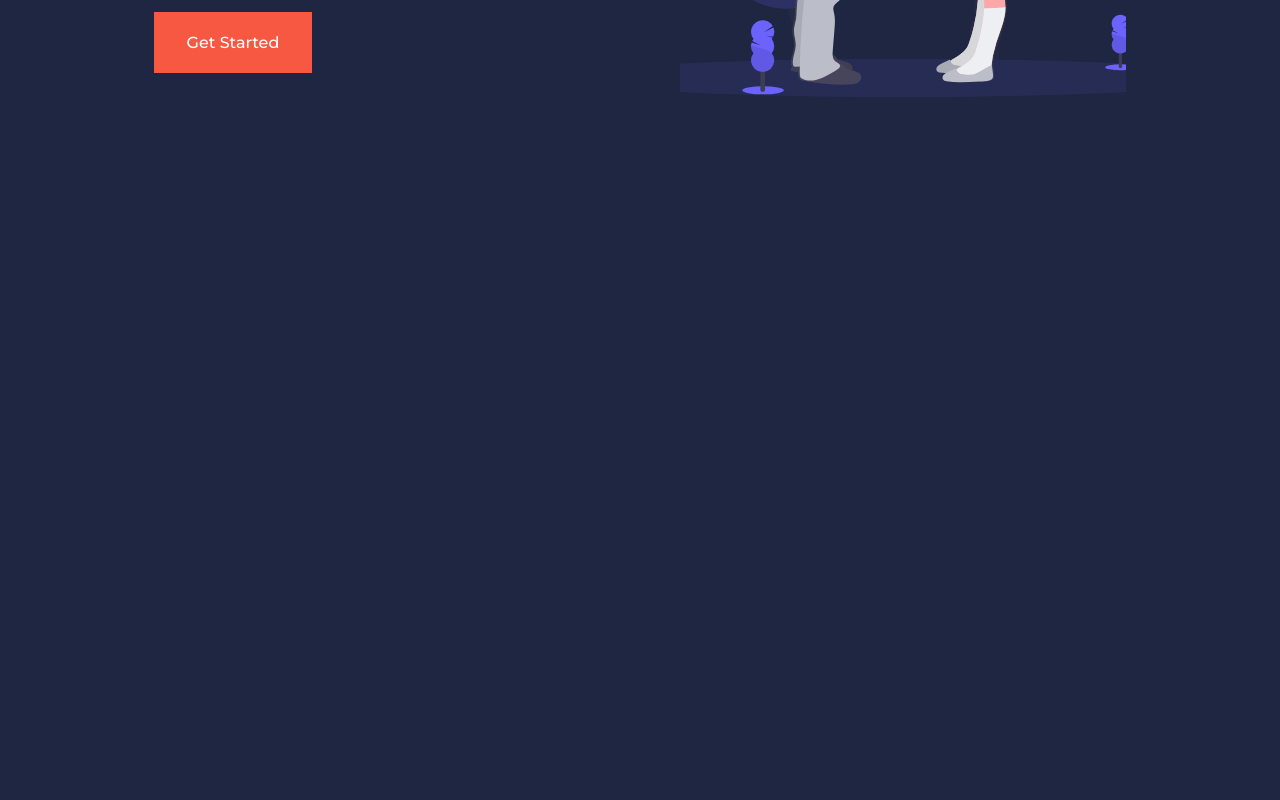
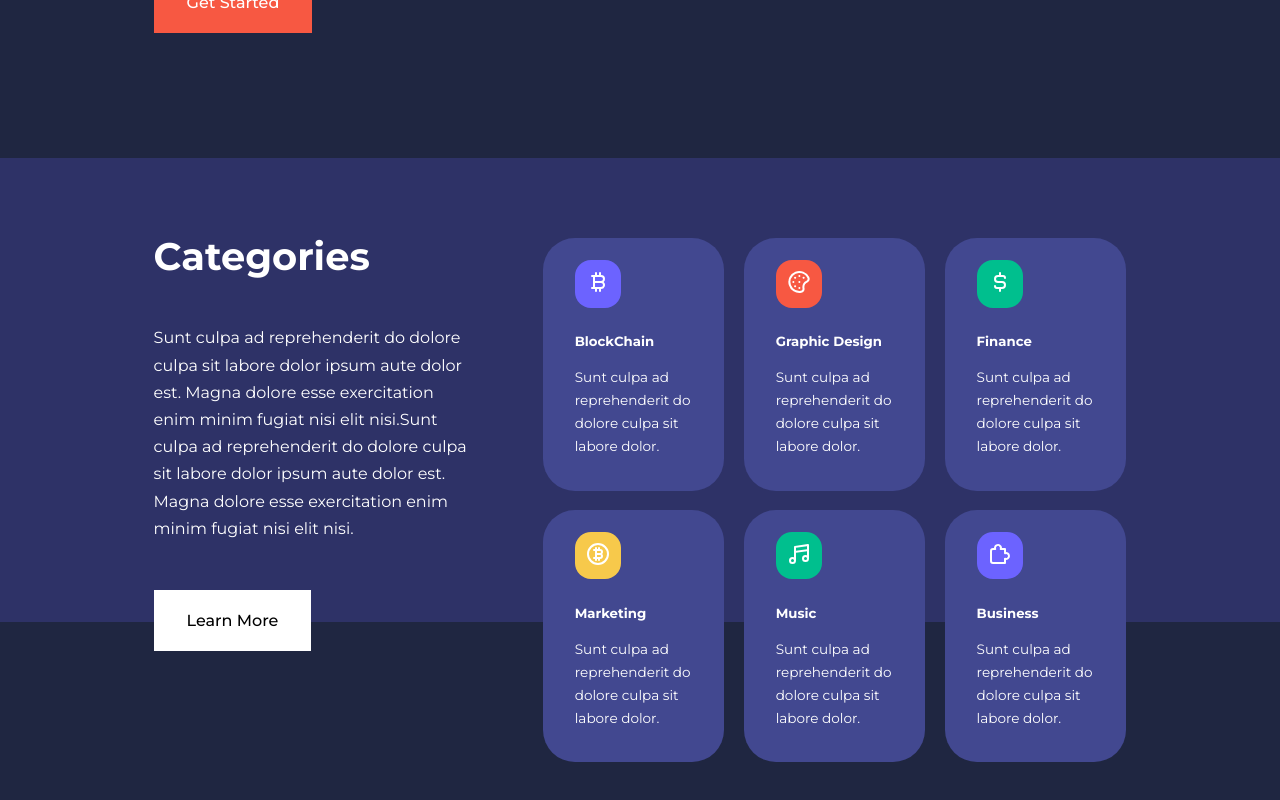
Before and after one commit to mrobeidat/Education-Site, a Next.js app: page / in a window 1280 px wide. Shown: the part 482-1282 px from the top of the page. Before the commit the page ends 800 px from the top, so only its background shows below. Built offline with nearby package versions, Linux system fonts and the light colour scheme.

Commit message:
categories section + navbar scroll effect

```diff
--- a/Components/Navbar.js
+++ b/Components/Navbar.js
@@ -1,9 +1,22 @@
-import React from "react";
+import React, { useState, useEffect } from "react";
 import * as Unicons from "@iconscout/react-unicons";
-const Header = () => {
+const Navbar = () => {
+  const [navbar, setNavbar] = useState(false);
+
+  const onScroll = () => {
+    if (window.scrollY >= 50) {
+      setNavbar(true);
+    } else {
+      setNavbar(false);
+    }
+  };
+  useEffect(() => {
+    window.addEventListener("scroll", onScroll);
+  });
+
   return (
     <>
-      <nav>
+      <nav className={navbar ? "navbar active" : "navbar"}>
         <div class="container nav__container">
           <a href="/">
             <h4>Egator</h4>
@@ -34,4 +47,4 @@ const Header = () => {
   );
 };
 
-export default Header;
+export default Navbar;
--- a/pages/index.js
+++ b/pages/index.js
@@ -1,4 +1,4 @@
-import React from "react";
+import React,{useState} from "react";
 import * as Unicons from "@iconscout/react-unicons";
 import Link from "next/link";
 import Image from "next/image";
@@ -6,6 +6,7 @@ import Image from "next/image";
 export default function Home() {
   return (
     <>
+
       <header>
         <div className="container header__container">
           <div className="header__left">
@@ -22,11 +23,94 @@ export default function Home() {
           </div>
           <div className="header__right">
             <div className="header__right-image">
-              <Image src="/assests/header.svg" width={500} height={500} />
+              <Image src="/assests/header.svg" width={450} height={300} />
             </div>
           </div>
         </div>
       </header>
+
+      {/* Categories Section */}
+      <section className="categories">
+        <div className="container categories__container">
+          <div className="categories__left">
+            <h1>Categories</h1>
+            <p>
+              Sunt culpa ad reprehenderit do dolore culpa sit labore dolor ipsum
+              aute dolor est. Magna dolore esse exercitation enim minim fugiat
+              nisi elit nisi.Sunt culpa ad reprehenderit do dolore culpa sit labore dolor ipsum
+              aute dolor est. Magna dolore esse exercitation enim minim fugiat
+              nisi elit nisi.
+            </p>
+            <Link href="/Courses">
+              <a href="#" className="btn">
+                Learn More
+              </a>
+            </Link>
+          </div>
+
+          <div className="categories__right">
+            <article className="category">
+              <span className="category__icon">
+              <Unicons.UilBitcoinSign  />
+              </span>
+              <h5>BlockChain</h5>
+              <p>
+                Sunt culpa ad reprehenderit do dolore culpa sit labore dolor.
+              </p>
+            </article>
+
+            <article className="category">
+              <span className="category__icon">
+              <Unicons.UilPalette />
+              </span>
+              <h5>Graphic Design</h5>
+              <p>
+                Sunt culpa ad reprehenderit do dolore culpa sit labore dolor.
+              </p>
+            </article>
+
+            <article className="category">
+              <span className="category__icon">
+              <Unicons.UilDollarSignAlt />
+              </span>
+              <h5>Finance</h5>
+              <p>
+                Sunt culpa ad reprehenderit do dolore culpa sit labore dolor.
+              </p>
+            </article>
+
+            <article className="category">
+              <span className="category__icon">
+              <Unicons.UilBitcoinCircle />
+              </span>
+              <h5>Marketing</h5>
+              <p>
+                Sunt culpa ad reprehenderit do dolore culpa sit labore dolor.
+              </p>
+            </article>
+
+            <article className="category">
+              <span className="category__icon">
+              <Unicons.UilMusic />
+              </span>
+              <h5>Music</h5>
+              <p>
+                Sunt culpa ad reprehenderit do dolore culpa sit labore dolor.
+              </p>
+            </article>
+
+            <article className="category">
+              <span className="category__icon">
+              <Unicons.UilPuzzlePiece />
+              </span>
+              <h5>Business</h5>
+              <p>
+                Sunt culpa ad reprehenderit do dolore culpa sit labore dolor.
+              </p>
+            </article>
+          </div>
+        </div>
+      </section>
     </>
   );
 }
--- /dev/null
+++ b/styles/Categories.scss
@@ -0,0 +1,64 @@
+.categories {
+  background: $Color-bg1;
+  height: 29rem;
+
+  .categories__container {
+    display: grid;
+    grid-template-columns: 40% 60%;
+    // gap: 4rem;
+    padding: 5rem 0rem;
+
+    h1 {
+      line-height: 1;
+      margin-bottom: 3rem;
+    }
+    .categories__left {
+      margin-right: 4rem;
+    }
+    .categories__left p {
+      margin: 1rem 0 3rem;
+    }
+    .categories__right {
+      display: grid;
+      grid-template-columns: repeat(3, 1fr);
+      gap: 1.2rem;
+    }
+  }
+
+  .category {
+    background: $Color-bg2;
+    padding: 2rem;
+    border-radius: 2rem;
+    transition: $Transition;
+
+    &:hover {
+      box-shadow: 0 3rem 3rem rgba(0, 0, 0, 0.3);
+      z-index: 1;
+    }
+
+    h5 {
+      margin: 2rem 0 1rem;
+    }
+    p {
+      font-size: 0.85rem;
+    }
+    .category__icon {
+      background: $PrimaryColor;
+      padding: 1.2rem 0.7rem 0.6rem 0.7rem;
+      border-radius: 1rem;
+    }
+
+    &:nth-child(2) .category__icon {
+      background: $DangerColor;
+    }
+    &:nth-child(3) .category__icon {
+      background: $SuccessColor;
+    }
+    &:nth-child(4) .category__icon {
+      background: $WarningColor;
+    }
+    &:nth-child(5) .category__icon {
+      background: $SuccessColor;
+    }
+  }
+}
--- a/styles/Header.scss
+++ b/styles/Header.scss
@@ -4,6 +4,7 @@ header {
   overflow: hidden;
   height: 70vh;
   margin-bottom: 5rem;
+  padding-bottom: 5rem;
 
   .header__container {
     display: grid;
--- a/styles/Navbar.scss
+++ b/styles/Navbar.scss
@@ -10,6 +10,10 @@ nav {
 
   .btn {
     display: none;
+  }
+  &.active{
+    background: $PrimaryColor;
+    transition: $Transition;
   }
 }
 .nav__container {
@@ -31,4 +35,5 @@ nav {
       color: $Color-bg2;
     }
   }
+
 }
--- a/styles/global.scss
+++ b/styles/global.scss
@@ -1,6 +1,7 @@
 @import "./Navbar";
 @import "./Variables";
-@import "./Header.scss";
+@import "./Header";
+@import "./Categories";
 @import url("https://fonts.googleapis.com/css2?family=Montserrat:wght@300;400;500;600;700;800;900&display=swap");
 
 * {
```
